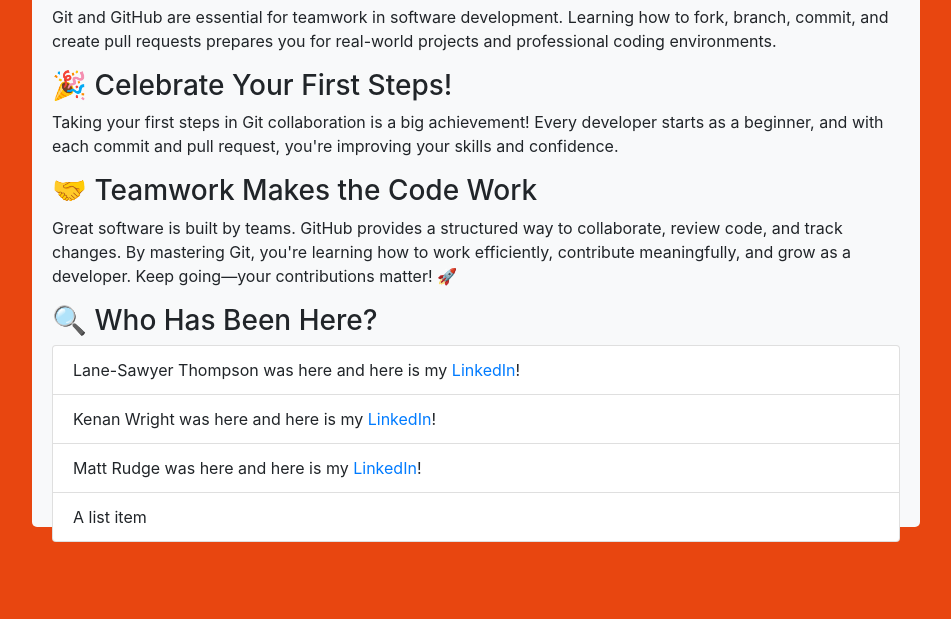
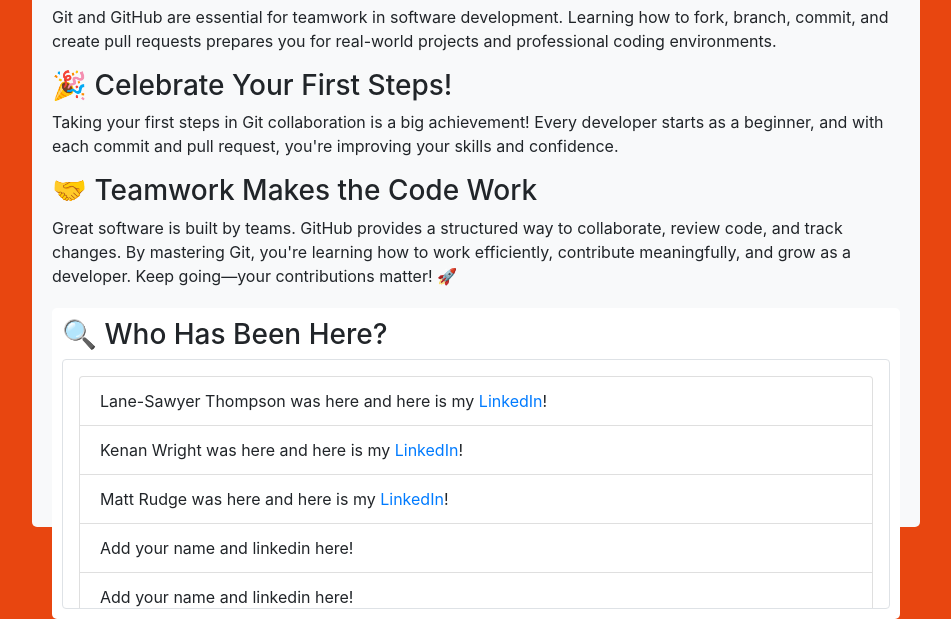
Before and after one commit to hannahro15/git-hackathon-ready2, a plain HTML site: page index.html in a window 1280 px wide. Shown: the part 193-812 px from the top of the page, without its empty margins (164-1115 px from the left). Drawn offline with nearby package versions, Linux system fonts and the light colour scheme.

Commit message:
update list group

```diff
--- a/index.html
+++ b/index.html
@@ -28,14 +28,34 @@
 
                     Keep going—your contributions matter! 🚀</p>
             </div>
-            <div class="content-section smaller-content">
+            <div class="content-section smaller-content mx-auto">
                 <h3>🔍 Who Has Been Here?</h3>
+                <div class="border rounded p-3" style="max-height: 250px; overflow-y: auto;">
+
                 <ol class="list-group list-group-numbered">
                     <li class="list-group-item">Lane-Sawyer Thompson was here and here is my <a href="https://www.linkedin.com/in/lanesawyert/" target="_blank">LinkedIn</a>!</li>
                     <li class="list-group-item">Kenan Wright was here and here is my <a href="https://www.linkedin.com/in/kenan-wright-bb0359b8/" target="_blank">LinkedIn</a>!</li>
                     <li class="list-group-item">Matt Rudge was here and here is my <a href="https://www.linkedin.com/in/mattrudge73/" target="_blank">LinkedIn</a>!</li>
-                    <li class="list-group-item">A list item</li>
+                    <li class="list-group-item">Add your name and linkedin here!</li>
+                    <li class="list-group-item">Add your name and linkedin here!</li>
+                    <li class="list-group-item">Add your name and linkedin here!</li>
+                    <li class="list-group-item">Add your name and linkedin here!</li>
+                    <li class="list-group-item">Add your name and linkedin here!</li>
+                    <li class="list-group-item">Add your name and linkedin here!</li>
+                    <li class="list-group-item">Add your name and linkedin here!</li>
+                    <li class="list-group-item">Add your name and linkedin here!</li>
+                    <li class="list-group-item">Add your name and linkedin here!</li>
+                    <li class="list-group-item">Add your name and linkedin here!</li>
+                    <li class="list-group-item">Add your name and linkedin here!</li>
+                    <li class="list-group-item">Add your name and linkedin here!</li>
+                    <li class="list-group-item">Add your name and linkedin here!</li>
+                    <li class="list-group-item">Add your name and linkedin here!</li>
+                    <li class="list-group-item">Add your name and linkedin here!</li>
+                    <li class="list-group-item">Add your name and linkedin here!</li>
+                    <li class="list-group-item">Add your name and linkedin here!</li>
+                    <li class="list-group-item">Add your name and linkedin here!</li>
                   </ol>
+                </div>
             </div>
         </div>
     </div>
--- a/style.css
+++ b/style.css
@@ -12,3 +12,20 @@ body {
     height: 80%;
     border-radius: 5px;
 }
+.smaller-content {
+    background-color: #ffffff; /* White */
+    padding: 10px;
+    border-radius: 5px;
+    margin-top: 20px;
+}
+
+@media (max-width: 768px) {
+    .main-content {
+        width: 100%;
+        height: auto;
+    }
+
+    .smaller-content {
+        padding: 5px;
+    }
+}
```
